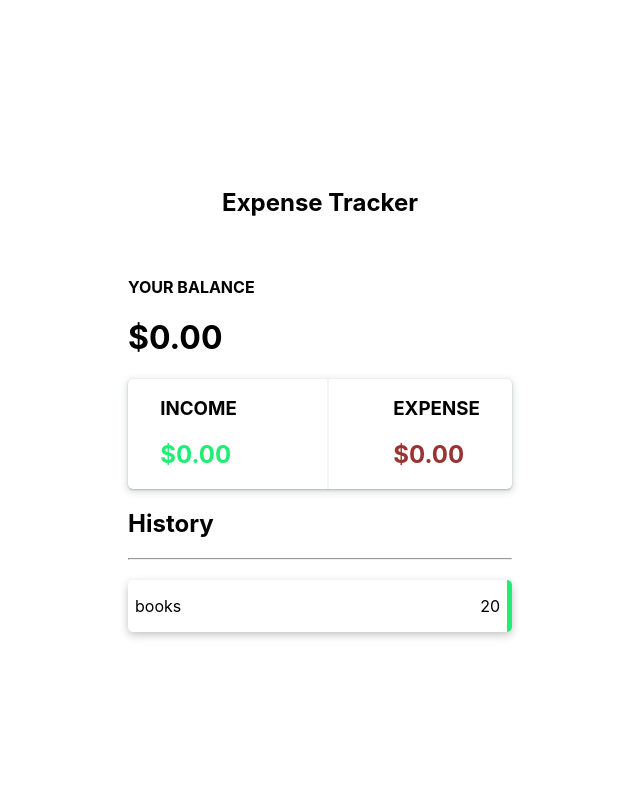
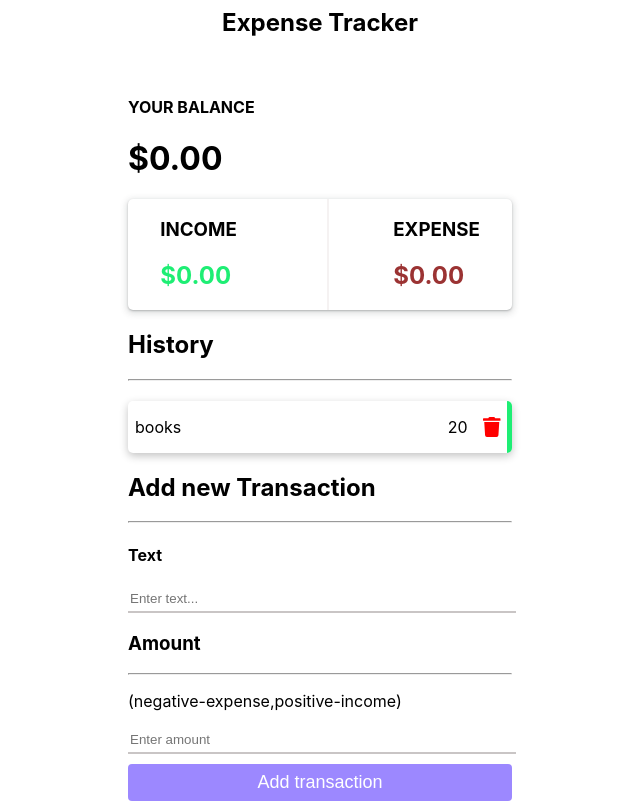
Before and after one commit to Jrana1/-expense-tracker-react, a React (Create React App) app: page / in a window 1280 px wide. Shown: the whole page, without its empty margins (320-960 px from the left). Built offline with nearby package versions, Linux system fonts and the light colour scheme.

Commit message:
design done

```diff
--- a/package.json
+++ b/package.json
@@ -3,6 +3,9 @@
   "version": "0.1.0",
   "private": true,
   "dependencies": {
+    "@fortawesome/fontawesome-svg-core": "^1.2.36",
+    "@fortawesome/free-solid-svg-icons": "^5.15.4",
+    "@fortawesome/react-fontawesome": "^0.1.16",
     "@testing-library/jest-dom": "^5.14.1",
     "@testing-library/react": "^11.2.7",
     "@testing-library/user-event": "^12.8.3",
--- a/src/App.js
+++ b/src/App.js
@@ -3,6 +3,8 @@ import './components/App.css';
 import Balance from "./components/Balance";
 import Income from "./components/Income";
 import History from "./components/History";
+import Transaction from "./components/Transaction";
+import Amount from "./components/Amount";
 function App() {
   return (
     <div className="main">
@@ -11,6 +13,8 @@ function App() {
         <Balance></Balance>
         <Income></Income>
         <History></History>
+        <Transaction></Transaction>
+        <Amount></Amount>
       </div>
     </div>
   );
--- /dev/null
+++ b/src/components/Amount.js
@@ -0,0 +1,15 @@
+import React from 'react';
+
+const Amount = () => {
+    return (
+        <div>
+            <h3>Amount</h3>
+            <hr />
+            <p>(negative-expense,positive-income)</p>
+            <input type="text" placeholder="Enter amount" /> <br />
+            <button className="btn">Add transaction</button>
+        </div>
+    );
+};
+
+export default Amount;
--- a/src/components/App.css
+++ b/src/components/App.css
@@ -7,6 +7,16 @@
 }
 .container{
     width: 30%;
+}
+@media only screen and (max-width: 600px) {
+    .container{
+        width: 95%;
+    }
+}
+@media only screen and (max-width: 768px) {
+.container{
+    width: 80%;
+}
 }
 .income-expences{
     display: flex;
@@ -39,3 +49,25 @@ text-transform:uppercase;
     border-right: 5px solid #1eee74;
     border-radius: 5px;
 }
+ input{
+ width: 100%;
+ outline: none;
+padding: 5px 2px;
+border:0px;
+border-bottom: 2px solid rgb(201, 197, 197);
+}
+.icon-trash{
+    color: red;
+    font-size: 20px;
+    cursor: pointer;
+}
+.btn{
+    width: 100%;
+    margin:10px 0px;
+    padding: 8px 0px;
+    border:0px;
+    background-color: #9c88ff;
+    color:white;
+    font-size: 18px;
+    border-radius: 4px;
+}
--- a/src/components/History.js
+++ b/src/components/History.js
@@ -1,4 +1,7 @@
 import React from 'react';
+import { FontAwesomeIcon } from '@fortawesome/react-fontawesome';
+import { faTrash } from '@fortawesome/free-solid-svg-icons';
+
 
 const History = () => {
     return (
@@ -7,7 +10,11 @@ const History = () => {
             <hr />
             <div className="items">
                 <p>books</p>
-                <p>20</p>
+
+                <div style={{ display: "flex", alignItems: "center" }}>
+                    <p style={{ marginRight: "15px" }}>20</p>
+                    <FontAwesomeIcon className="icon-trash" icon={faTrash} />
+                </div>
             </div>
         </div>
     );
--- /dev/null
+++ b/src/components/Transaction.js
@@ -0,0 +1,14 @@
+import React from 'react';
+
+const Transaction = () => {
+    return (
+        <div className="transaction">
+            <h2>Add new Transaction</h2>
+            <hr />
+            <h4>Text</h4>
+            <input type="text" placeholder="Enter text..." />
+        </div>
+    );
+};
+
+export default Transaction;
```
Also changed, not shown: 1 other file (tests, documents, lock files or other folders).
